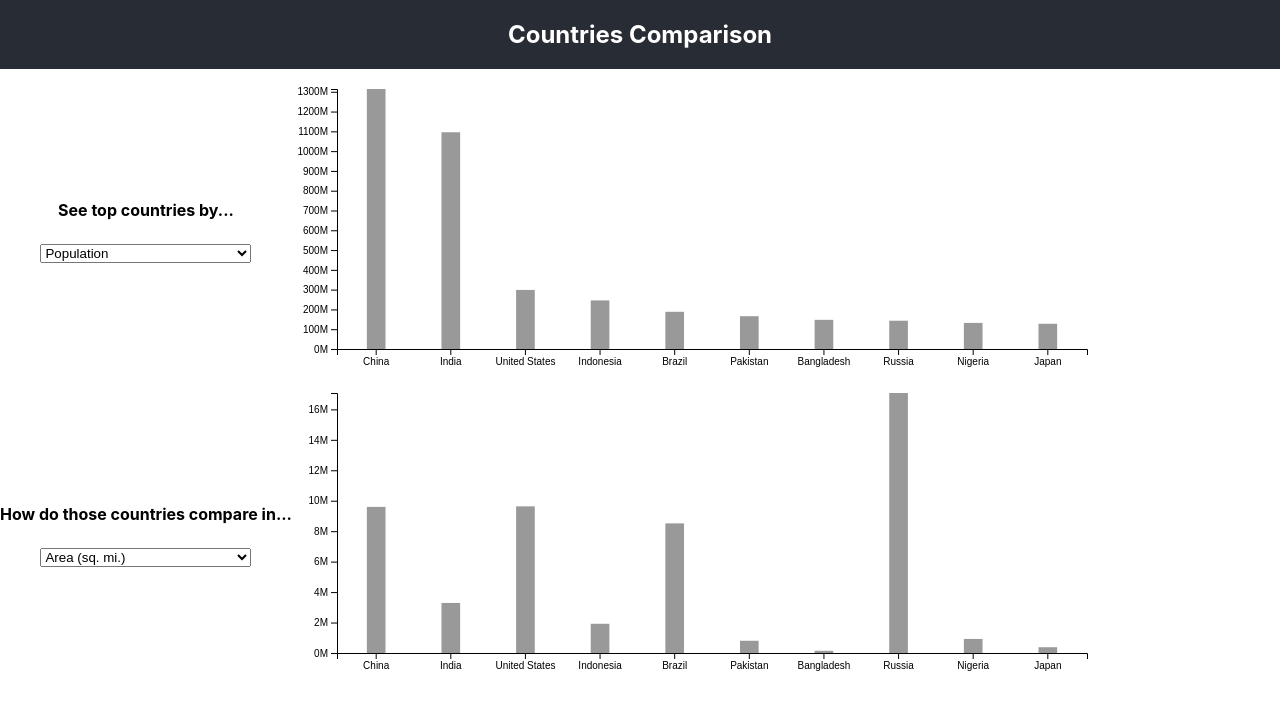
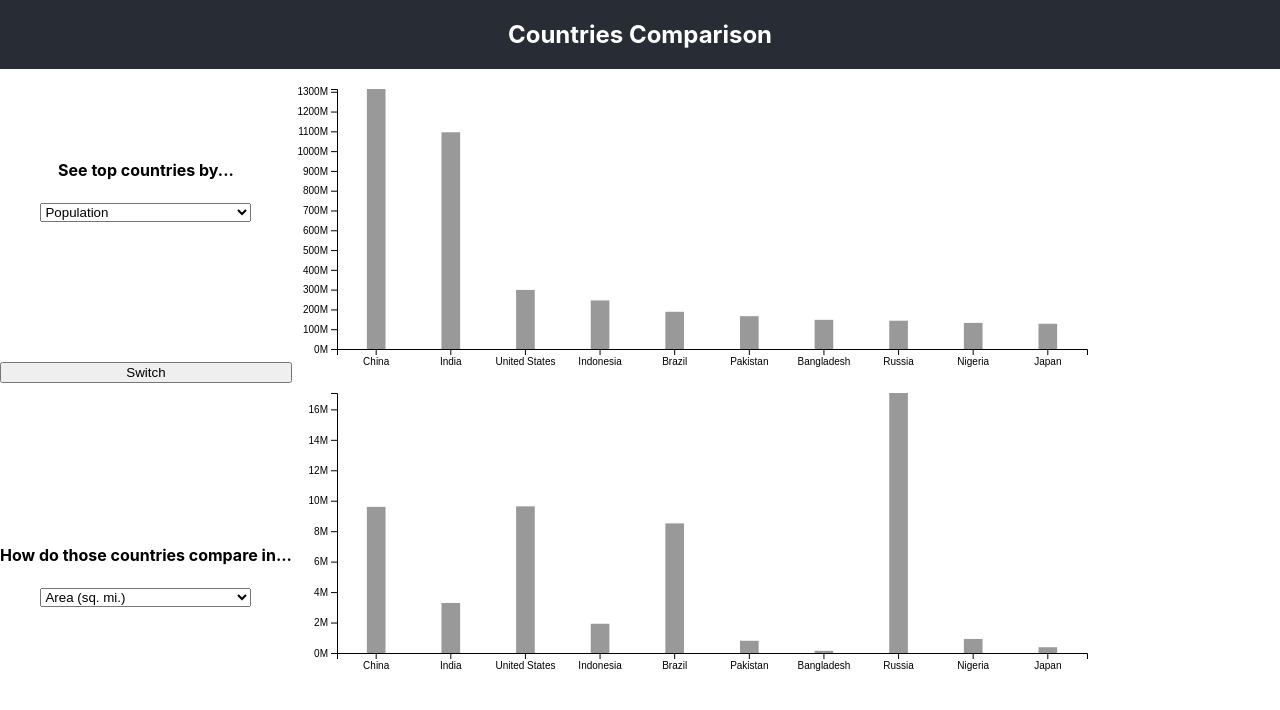
Before and after one commit to keithlmiller/countries-comparison-v1, a React (Create React App) app: page / in a window 1280 px wide. Shown: the top 710 px of the page. Built offline with nearby package versions, Linux system fonts and the light colour scheme.

Commit message:
added button to switch sort and compare properties

```diff
--- a/src/App.js
+++ b/src/App.js
@@ -138,6 +138,13 @@ function App() {
     setCompareProperty(newCompareProperty);
   }
 
+  const switchSortAndCompare = () => {
+    const newCompareProperty = sortProperty;
+    setSortProperty(compareProperty);
+    setCompareProperty(newCompareProperty)
+    setVisData(sortByPropertyAsc(countryData, compareProperty))
+  }
+
   return (
     <div className="App">
       <header className="App-header">
@@ -154,6 +161,7 @@ function App() {
                 {sortOptions.map((property) => <option value={property.name}>{property.displayName}</option>)}
               </select>
           </div>
+          <button onClick={switchSortAndCompare}>Switch</button>
           <div className='countries-compare-list'>
               <h4>How do those countries compare in...</h4>
               <select
```
